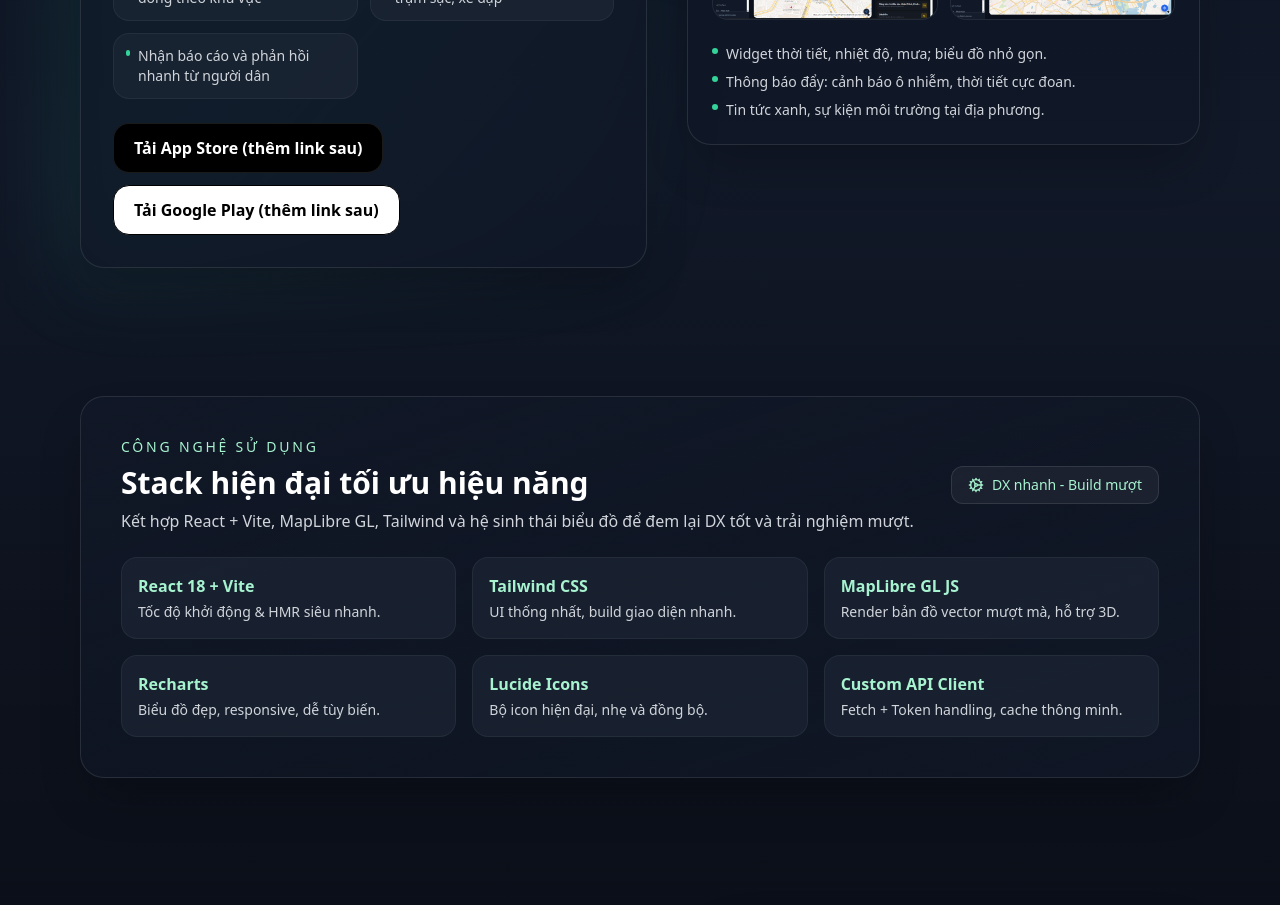
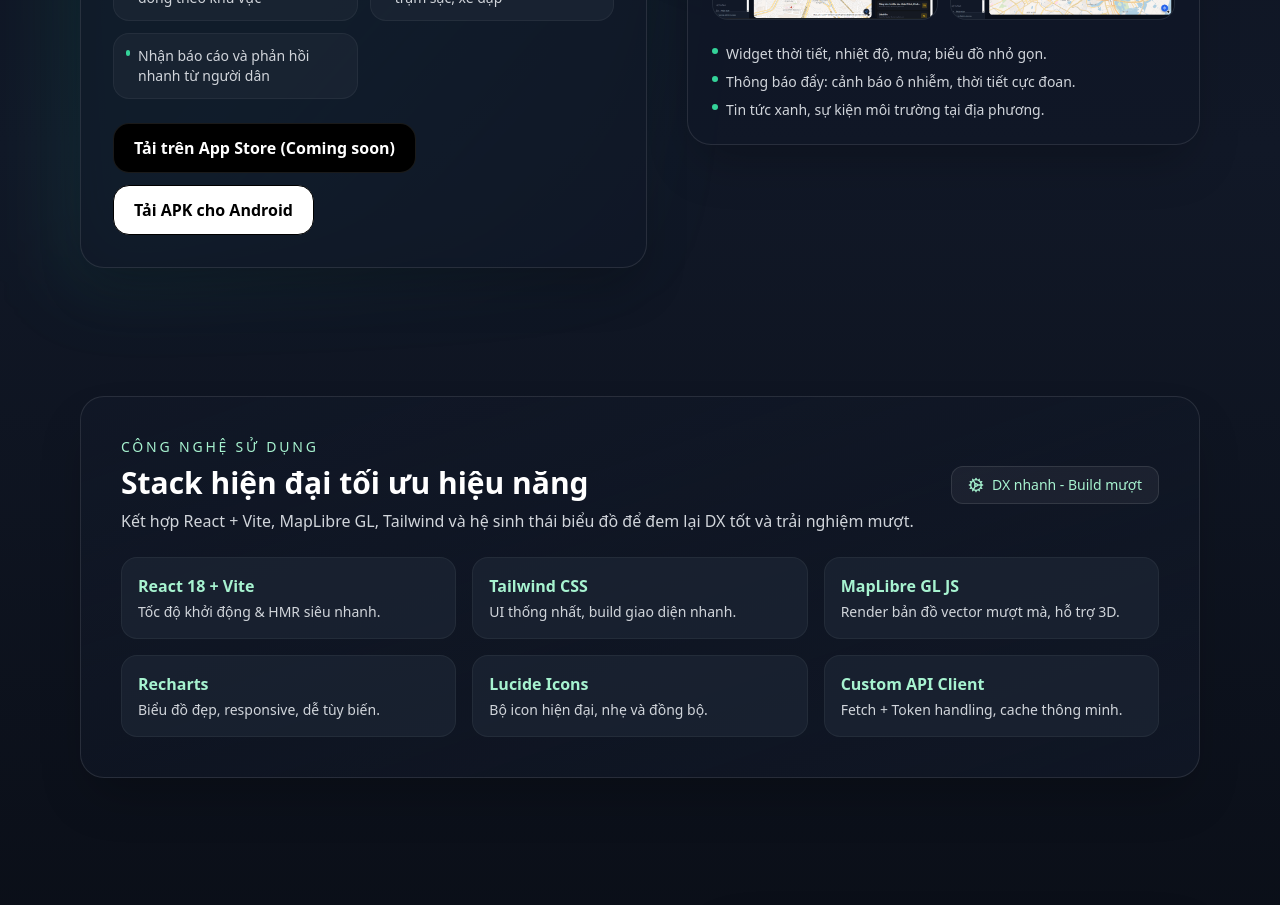
Before and after one commit to HouHackathon-CQP/GreenMap-Frontend, a React (Vite) app: page / in a window 1280 px wide. Shown: the part 1900-2805 px from the top of the page. Built offline with nearby package versions, Linux system fonts and the light colour scheme; no server answers.

Commit message:
`change content landing page`

```diff
--- a/src/pages/Landing.jsx
+++ b/src/pages/Landing.jsx
@@ -277,16 +277,16 @@ export default function Landing() {
               </div>
               <div className="flex flex-wrap gap-3">
                 <a
-                  href="https://your-appstore-link"
+                  href=""
                   className="inline-flex items-center px-5 py-3 rounded-2xl bg-black text-white font-semibold border border-white/10 hover:border-emerald-300/50 transition-colors"
                 >
-                  Tải App Store (thêm link sau)
+                  Tải trên App Store (Coming soon)
                 </a>
                 <a
-                  href="https://your-playstore-link"
+                  href=""
                   className="inline-flex items-center px-5 py-3 rounded-2xl bg-white text-black font-semibold border border-black hover:bg-emerald-50 transition-colors"
                 >
-                  Tải Google Play (thêm link sau)
+                  Tải APK cho Android
                 </a>
               </div>
             </div>
```
